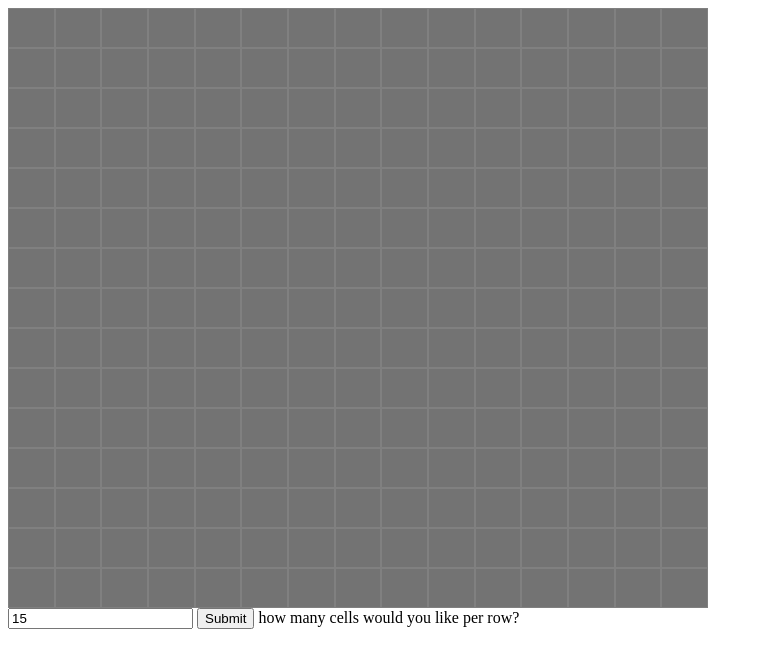
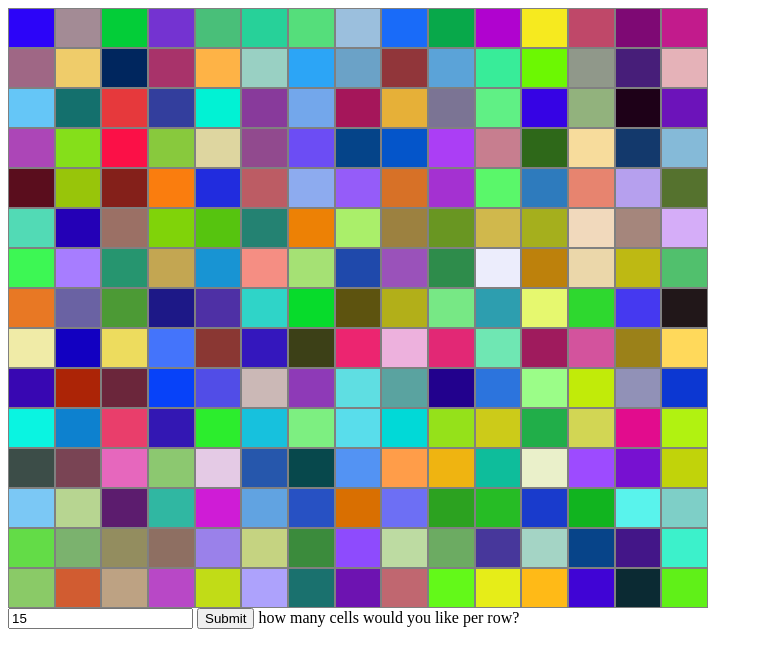
Before and after one commit to MediocreIan/etch-a-sketch, a plain HTML site: page main.html in a window 1280 px wide. Both pictures are taken after a click on the input 225 px from the left and 618 px from the top of the page. Shown: the whole page, without its empty margins (0-763 px from the left). Drawn offline with Linux system fonts and the light colour scheme.

Commit message:
fixed mouseover issues and added random color and simple grid functions. alternating grid currently in progress.

```diff
--- a/main.html
+++ b/main.html
@@ -9,7 +9,7 @@
 
 	</div>
 	<input type="number" name="how many cells" id='userInput' value="15">
-	<input type="submit" name="reset" id="reset" onclick="reset(gradientGrid)">
+	<input type="submit" name="reset" id="reset" onclick="reset(colorGrid)">
 	how many cells would you like per row?
 <script type="text/javascript" src="script.js" ></script>
 </body>
--- a/script.js
+++ b/script.js
@@ -1,41 +1,60 @@
 let userInput = document.getElementById('userInput').value
-function makeCell(typeOfGrid){
+
+function makeCell(typeOfGrid) {
     let sizeInput = document.getElementById('userInput').value
     for (var i = 0; i < sizeInput * sizeInput; i++) {
-		document.getElementById('wrapper');  //identifies parent div. div is made a flexbox by css rules
-		let cellHeight =(1 / sizeInput * 600) - 2 + 'px';
+        document.getElementById('wrapper'); //identifies parent div. div is made a flexbox by css rules
+        let cellHeight = (1 / sizeInput * 600) - 2 + 'px';
         let cellWidth = (1 / sizeInput * 700) - 2 + 'px'; // makes the size of cells proportional to wrapper size - margin
-		let cell = document.createElement('div');  //the information for creating individual cells, sould be made its own function
-		cell.className = "cells"
+        let cell = document.createElement('div'); //the information for creating individual cells, sould be made its own function
+        cell.className = 'cells'
         cell.style.width = cellWidth;
         cell.style.height = cellHeight;
         cell.style.margin = '1px'
         cell.style.backgroundColor = 'black';
         typeOfGrid(cell);
-
- 		cell.addEventListener("mouseenter", darken(cell));
         wrapper.appendChild(cell)
-
     }
 }
+
 function clearCells() {
     let wrapper = document.getElementById('wrapper');
     while (wrapper.firstChild) {
         wrapper.removeChild(wrapper.firstChild)
     }
 }
+
 function reset(typeOfGrid) {
     clearCells()
     makeCell(typeOfGrid)
 }
 
-function gradientGrid(cell){
+function gradientGrid(cell) {
     cell.style.opacity = 0.1
-
+    cell.addEventListener('mouseover', function() { //adds the event listeners to cells individually got to be a better way
+        darken(cell)
+    })
 }
 
-function darken(cell){
+function colorGrid(cell) {
+    cell.style.backgroundColor = getRandomColor();
+    cell.addEventListener('mouseover', function() {
+    	cell.style.backgroundColor = getRandomColor()
+    })
+}
+
+    function getRandomColor() {
+        var letters = '0123456789ABCDEF';
+        var color = '#';
+        for (var i = 0; i < 6; i++) {
+            color += letters[Math.floor(Math.random() * 16)];
+        }
+        return color;
+    }
+
+function darken(cell) {
     if (cell.style.opacity < 1) {
-		cell.style.opacity = parseFloat(cell.style.opacity + .01) //got it to call on mouse over but isnt changing the opacity
+        cell.style.opacity = parseFloat(cell.style.opacity) + 0.1 //functioning as intended
     }
 }
+reset(gradientGrid)
```
Lines whose indentation alone changed are shown as unchanged.
